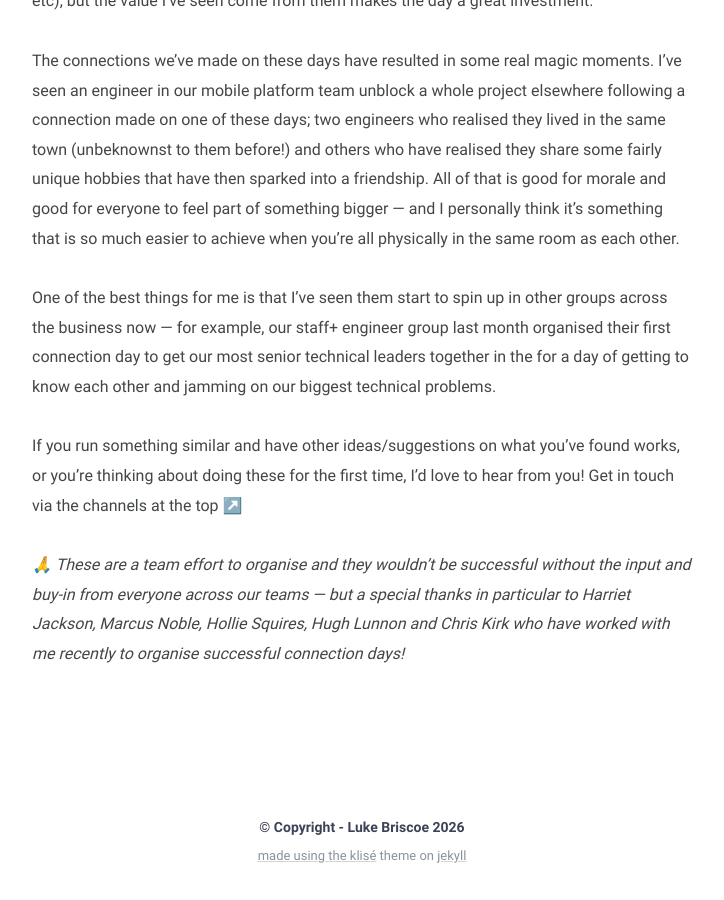
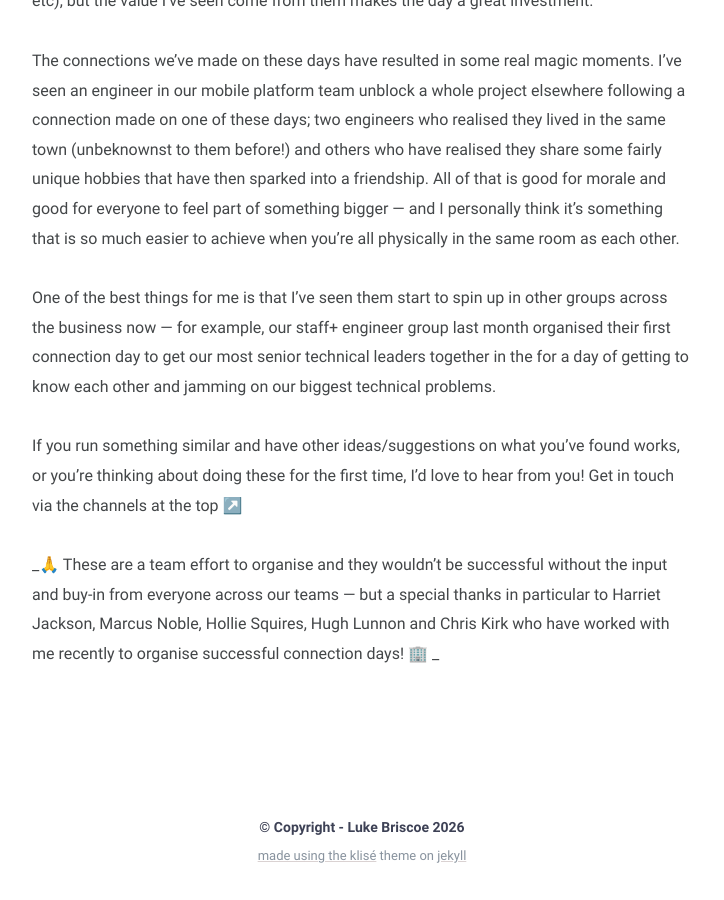
Before and after one commit to lukebriscoe/lukebriscoe.github.io, a Jekyll site: the page built from _posts/2026-02-22-connection-days.md, in a window 1280 px wide and 900 px high, scrolled down 2219 px. Shown: the whole window, without its empty margins (278-1002 px from the left). Built offline with Jekyll 4.4.1, drawn with Linux system fonts in a browser that asks for light colours.

```diff
--- a/_posts/2026-02-22-connection-days.md
+++ b/_posts/2026-02-22-connection-days.md
@@ -44,4 +44,4 @@ One of the best things for me is that I’ve seen them start to spin up in other
 
 If you run something similar and have other ideas/suggestions on what you've found works, or you're thinking about doing these for the first time, I'd love to hear from you! Get in touch via the channels at the top ↗️
 
-_🙏 These are a team effort to organise and they wouldn't be successful without the input and buy-in from everyone across our teams — but a special thanks in particular to Harriet Jackson, Marcus Noble, Hollie Squires, Hugh Lunnon and Chris Kirk who have worked with me recently to organise successful connection days!_
+_🙏 These are a team effort to organise and they wouldn't be successful without the input and buy-in from everyone across our teams — but a special thanks in particular to Harriet Jackson, Marcus Noble, Hollie Squires, Hugh Lunnon and Chris Kirk who have worked with me recently to organise successful connection days! 🏢 _
```
